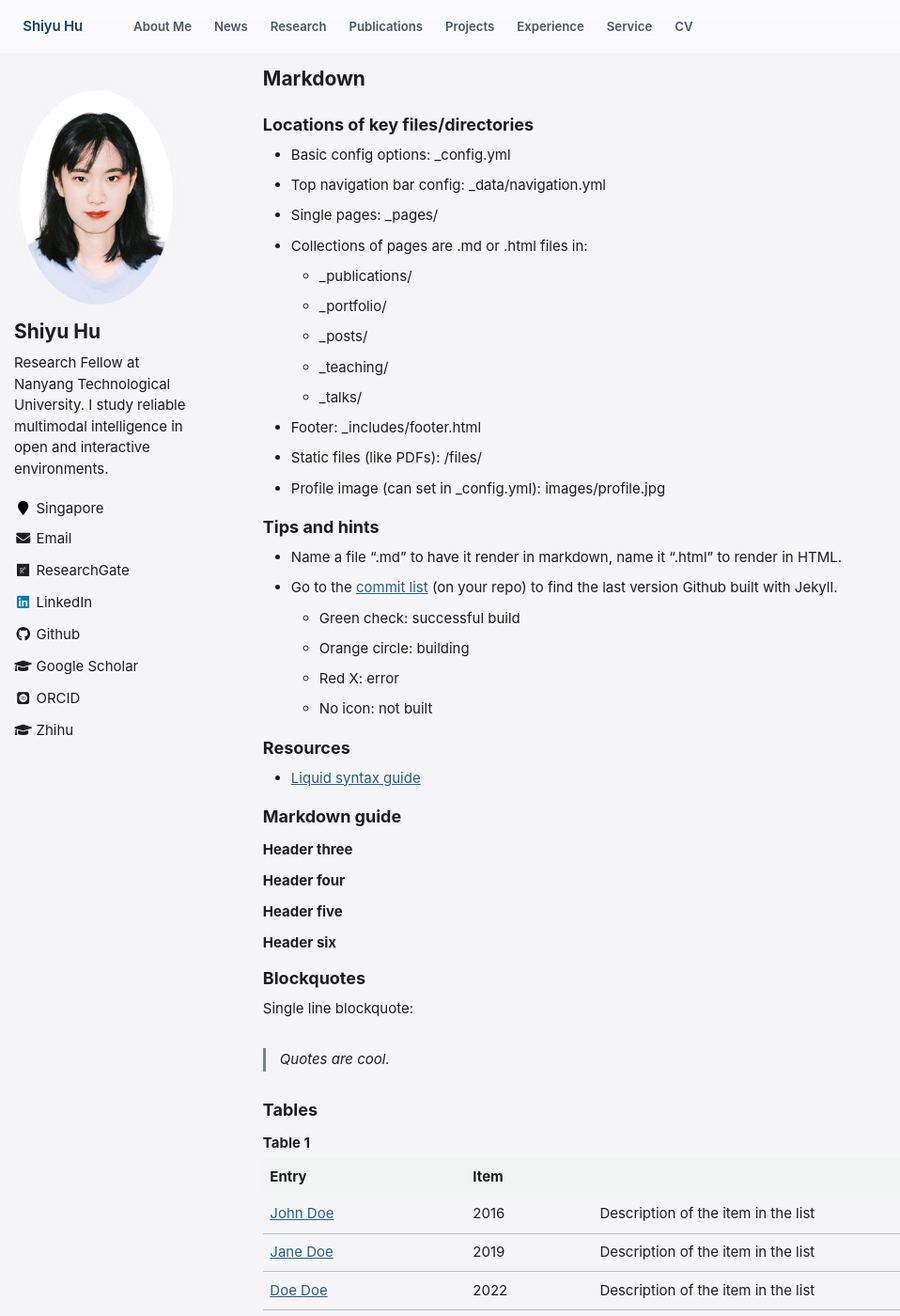
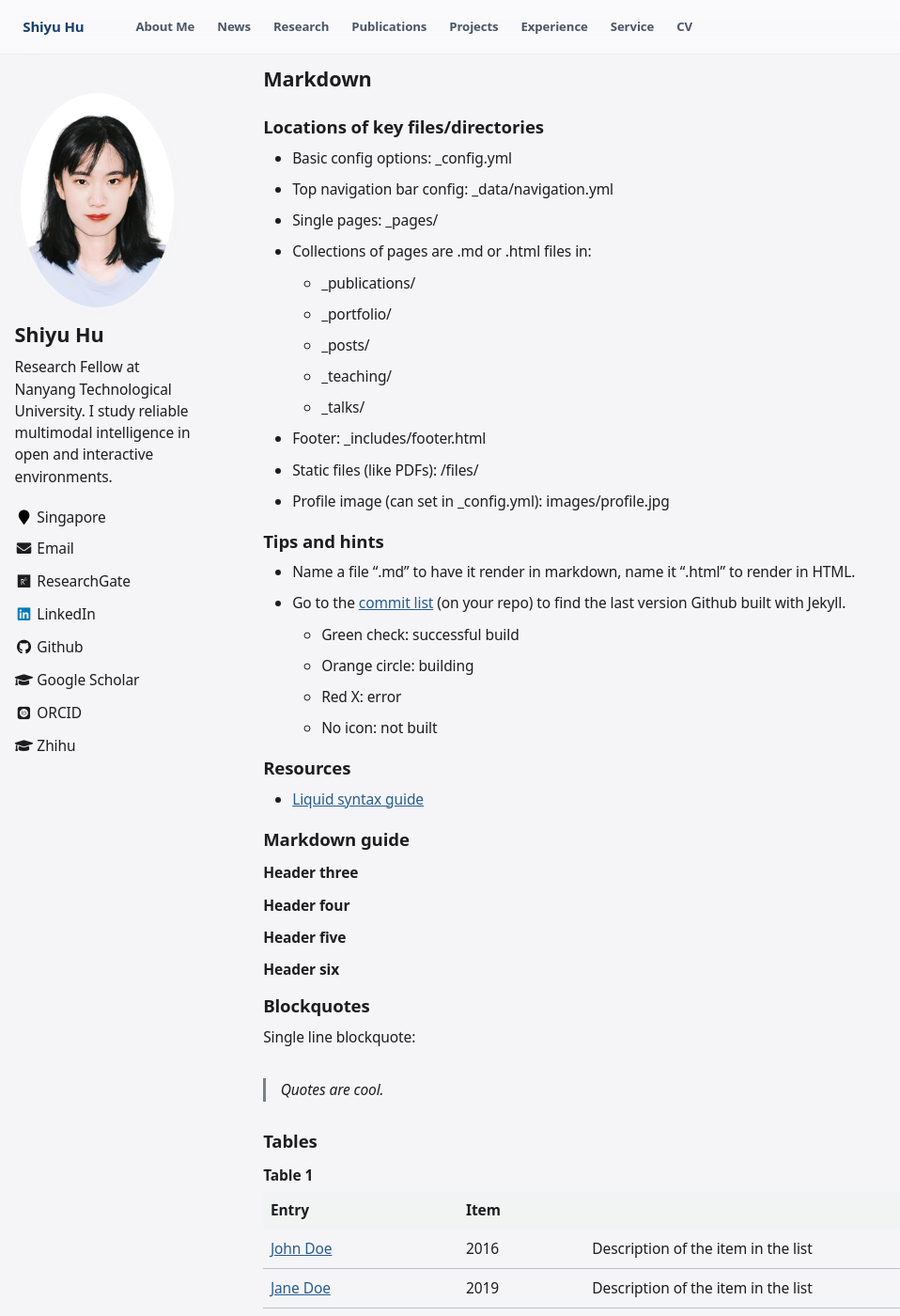
Before and after one commit to huuuuusy/huuuuusy.github.io, a Jekyll site: the page built from _pages/markdown.md, in a window 1280 px wide and 1400 px high. Shown: the whole window at 94% size, without its empty margins (0-958 px from the left). Built offline with Jekyll 4.4.1, drawn with Linux system fonts in a browser that asks for light colours; some web fonts are replaced.

Commit message:
Refine homepage typography and logo spacing

```diff
--- a/_sass/_variables.scss
+++ b/_sass/_variables.scss
@@ -14,7 +14,7 @@ $indent-var                 : 0.5em;
 
 /* system typefaces */
 $serif                      : Georgia, Times, serif;
-$sans-serif                 : -apple-system, BlinkMacSystemFont, "Segoe UI", "Helvetica Neue", Arial, sans-serif;
+$sans-serif                 : system-ui, -apple-system, BlinkMacSystemFont, "SF Pro Text", "Segoe UI Variable", "Segoe UI", Roboto, "Helvetica Neue", Arial, sans-serif;
 // $sans-serif                 : Georgia, serif, sans-serif;
 
 // $sans-serif                 : -apple-system, ".SFNSText-Regular", "San Francisco", "Roboto", "Segoe UI", "Helvetica Neue", "Lucida Grande", Arial, sans-serif;
--- a/assets/css/main.scss
+++ b/assets/css/main.scss
@@ -310,8 +310,15 @@ html {
 body {
     color: $home-ink;
     background: $home-canvas;
-    font-size: 15px;
-    line-height: 1.65;
+    font-family: $sans-serif;
+    font-size: 15.5px;
+    font-kerning: normal;
+    font-feature-settings: "kern" 1, "liga" 1, "calt" 1;
+    letter-spacing: -.006em;
+    line-height: 1.64;
+    text-rendering: optimizeLegibility;
+    -webkit-font-smoothing: antialiased;
+    -moz-osx-font-smoothing: grayscale;
 }
 
 a {
@@ -471,7 +478,8 @@ a {
         color: $home-blue-dark;
         border-bottom: 1px solid #e8edf3;
         font-size: 1.45rem;
-        letter-spacing: -.025em;
+        font-weight: 650;
+        letter-spacing: -.018em;
 
         &:after {
             content: "";
@@ -489,11 +497,14 @@ a {
         margin-top: 1.75rem;
         color: #344a62;
         font-size: 1.12rem;
-        letter-spacing: -.012em;
+        font-weight: 650;
+        letter-spacing: -.008em;
     }
 
     h3 {
         color: #2d4259;
+        font-weight: 650;
+        letter-spacing: -.006em;
         line-height: 1.35;
     }
 }
@@ -931,8 +942,8 @@ a {
 
 .institution-entry {
     display: grid;
-    grid-template-columns: 112px minmax(0, 1fr);
-    gap: 1rem;
+    grid-template-columns: 78px minmax(0, 1fr);
+    gap: .85rem;
     align-items: start;
     padding: 1.05rem 0;
     border-top: 1px solid rgba(31, 55, 80, .075);
@@ -947,11 +958,11 @@ a {
     position: relative;
     display: flex;
     box-sizing: border-box;
-    width: 112px;
-    min-height: 80px;
+    width: 78px;
+    min-height: 72px;
     align-items: center;
     justify-content: center;
-    padding: .58rem;
+    padding: .4rem;
     border: 1px solid rgba(31, 55, 80, .075);
     border-radius: .82rem;
     background: #fff;
@@ -1561,15 +1572,15 @@ body {
     }
 
     .institution-entry {
-        grid-template-columns: 88px minmax(0, 1fr);
-        gap: .75rem;
+        grid-template-columns: 72px minmax(0, 1fr);
+        gap: .65rem;
         padding: .9rem 0;
     }
 
     .institution-entry__logo {
-        width: 88px;
-        min-height: 72px;
-        padding: .45rem;
+        width: 72px;
+        min-height: 68px;
+        padding: .32rem;
 
         img {
             max-height: 58px;
```
